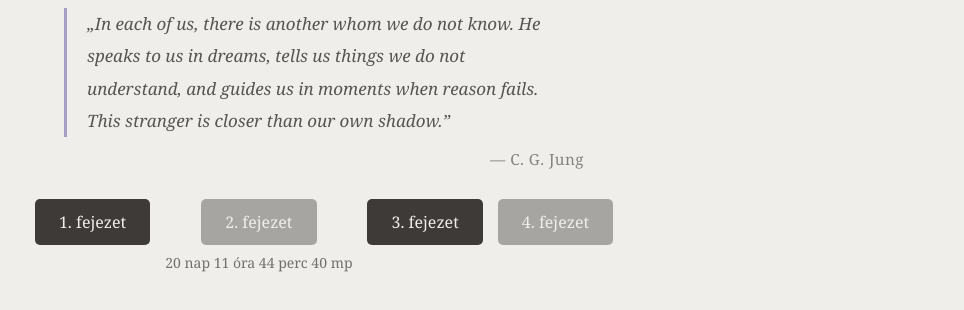
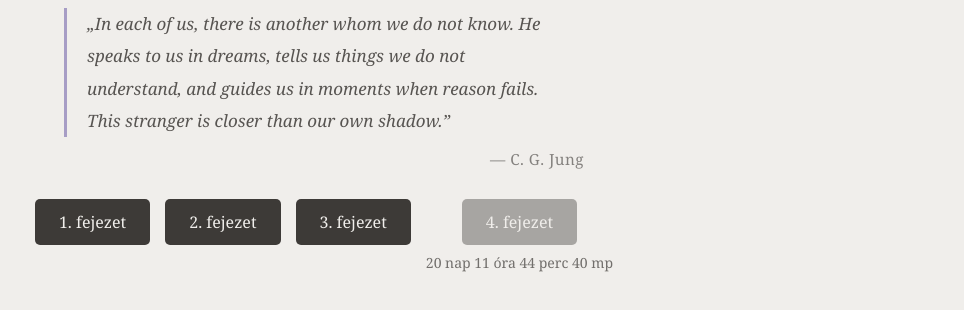
Before and after one commit to viacolada/tul-vilag, a plain HTML site: page index.html in a window 1280 px wide. Shown: the part 108-418 px from the top of the page, without its empty margins (316-1280 px from the left). Drawn offline with Linux system fonts and the light colour scheme.

Commit message:
Update index.html

```diff
--- a/index.html
+++ b/index.html
@@ -10,12 +10,14 @@
 <body>
     <button class="theme-toggle" aria-label="Téma váltás"></button>
     <h1>Túl-világ</h1>
+
     <figure class="quote-box">
         <blockquote>
             <p>&bdquo;In each of us, there is another whom we do not know. He speaks to us in dreams, tells us things we do not understand, and guides us in moments when reason fails. This stranger is closer than our own shadow.&rdquo;</p>
         </blockquote>
         <figcaption>&mdash; C. G. Jung</figcaption>
     </figure>
+
     <div class="chapters">
         <div class="chapter-wrapper">
             <a href="fejezet1.html" id="btn-ch1" class="locked">1. fejezet</a>
@@ -34,105 +36,47 @@
             <div id="countdown4" class="countdown"></div>
         </div>
     </div>
+
     <script>
         (function() {
-            // 1. fejezet visszaszámláló
-            var target1 = new Date("2026-04-04T00:00:00").getTime();
-            var btn1 = document.getElementById("btn-ch1");
-            var cd1 = document.getElementById("countdown");
 
-            function update1() {
+            function setupCountdown(targetDate, btnId, cdId, link) {
+                var target = new Date(targetDate).getTime();
+                var btn = document.getElementById(btnId);
+                var cd = document.getElementById(cdId);
+
+                function update() {
                     var now = Date.now();
-                var diff = target1 - now;
+                    var diff = target - now;
+
                     if (diff <= 0) {
-                    cd1.textContent = "";
-                    btn1.classList.remove("locked");
-                    btn1.href = "fejezet1.html";
+                        cd.textContent = "";
+                        btn.classList.remove("locked");
+                        btn.href = link;
                         return;
                     }
+
                     var d = Math.floor(diff / 86400000);
                     var h = Math.floor((diff % 86400000) / 3600000);
                     var m = Math.floor((diff % 3600000) / 60000);
                     var s = Math.floor((diff % 60000) / 1000);
-                cd1.textContent = d + " nap " + h + " \u00f3ra " + m + " perc " + s + " mp";
-                btn1.classList.add("locked");
-                btn1.removeAttribute("href");
-                requestAnimationFrame(function() { setTimeout(update1, 1000); });
+
+                    cd.textContent = d + " nap " + h + " óra " + m + " perc " + s + " mp";
+
+                    btn.classList.add("locked");
+                    btn.removeAttribute("href");
+
+                    setTimeout(update, 1000);
                 }
-            update1();
 
-            // 2. fejezet visszaszámláló
-            var target2 = new Date("2026-04-12T00:00:00").getTime();
-            var btn2 = document.getElementById("btn-ch2");
-            var cd2 = document.getElementById("countdown2");
+                update();
+            }
 
-            function update2() {
-                var now = Date.now();
-                var diff = target2 - now;
-                if (diff <= 0) {
-                    cd2.textContent = "";
-                    btn2.classList.remove("locked");
-                    btn2.href = "fejezet2.html";
-                    return;
-                }
-                var d = Math.floor(diff / 86400000);
-                var h = Math.floor((diff % 86400000) / 3600000);
-                var m = Math.floor((diff % 3600000) / 60000);
-                var s = Math.floor((diff % 60000) / 1000);
-                cd2.textContent = d + " nap " + h + " \u00f3ra " + m + " perc " + s + " mp";
-                btn2.classList.add("locked");
-                btn2.removeAttribute("href");
-                requestAnimationFrame(function() { setTimeout(update2, 1000); });
-            }
-            update2();
-            // 3. fejezet visszaszámláló
-            var target3 = new Date("2026-04-29T00:00:00").getTime();
-            var btn3 = document.getElementById("btn-ch3");
-            var cd3 = document.getElementById("countdown3");
+            setupCountdown("2026-04-04T00:00:00", "btn-ch1", "countdown",  "fejezet1.html");
+            setupCountdown("2026-04-12T00:00:00", "btn-ch2", "countdown2", "fejezet2.html");
+            setupCountdown("2026-04-29T00:00:00", "btn-ch3", "countdown3", "fejezet3.html");
+            setupCountdown("2026-05-20T00:00:00", "btn-ch4", "countdown4", "fejezet4.html");
 
-            function update3() {
-                var now = Date.now();
-                var diff = target3 - now;
-                if (diff <= 0) {
-                    cd3.textContent = "";
-                    btn3.classList.remove("locked");
-                    btn3.href = "fejezet3.html";
-                    return;
-                }
-                var d = Math.floor(diff / 86400000);
-                var h = Math.floor((diff % 86400000) / 3600000);
-                var m = Math.floor((diff % 3600000) / 60000);
-                var s = Math.floor((diff % 60000) / 1000);
-                cd3.textContent = d + " nap " + h + " \u00f3ra " + m + " perc " + s + " mp";
-                btn3.classList.add("locked");
-                btn3.removeAttribute("href");
-                requestAnimationFrame(function() { setTimeout(update3, 1000); });
-            }
-            update3();
-            // 4. fejezet visszaszámláló
-            var target4 = new Date("2026-05-20T00:00:00").getTime();
-            var btn4 = document.getElementById("btn-ch4");
-            var cd4 = document.getElementById("countdown4");
-
-            function update4() {
-                var now = Date.now();
-                var diff = target4 - now;
-                if (diff <= 0) {
-                    cd4.textContent = "";
-                    btn4.classList.remove("locked");
-                    btn4.href = "fejezet4.html";
-                    return;
-                }
-                var d = Math.floor(diff / 86400000);
-                var h = Math.floor((diff % 86400000) / 3600000);
-                var m = Math.floor((diff % 3600000) / 60000);
-                var s = Math.floor((diff % 60000) / 1000);
-                cd2.textContent = d + " nap " + h + " \u00f3ra " + m + " perc " + s + " mp";
-                btn2.classList.add("locked");
-                btn2.removeAttribute("href");
-                requestAnimationFrame(function() { setTimeout(update4, 1000); });
-            }
-            update4();
         })();
     </script>
 </body>
```
Lines whose indentation alone changed are shown as unchanged.
